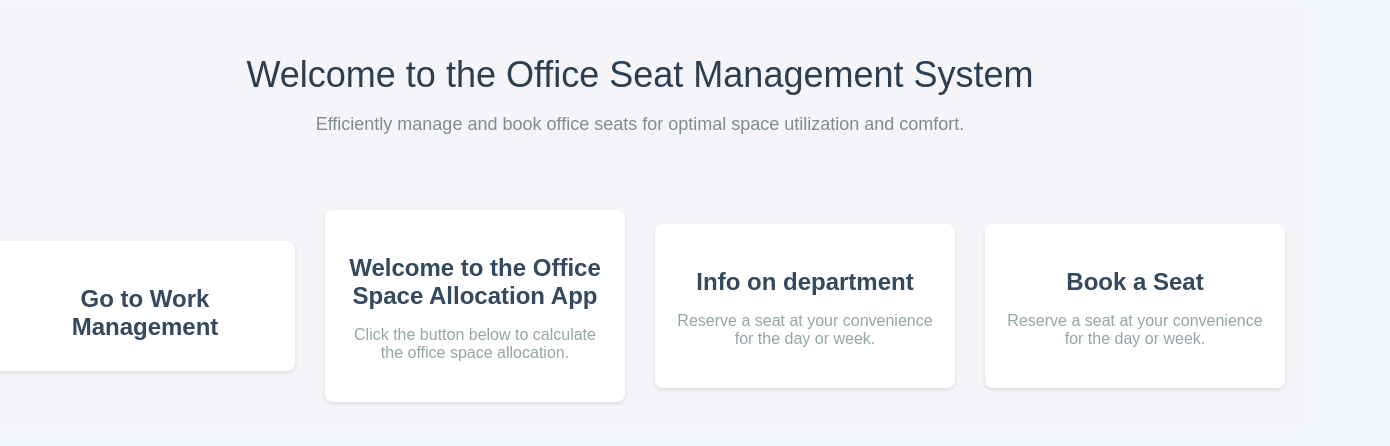
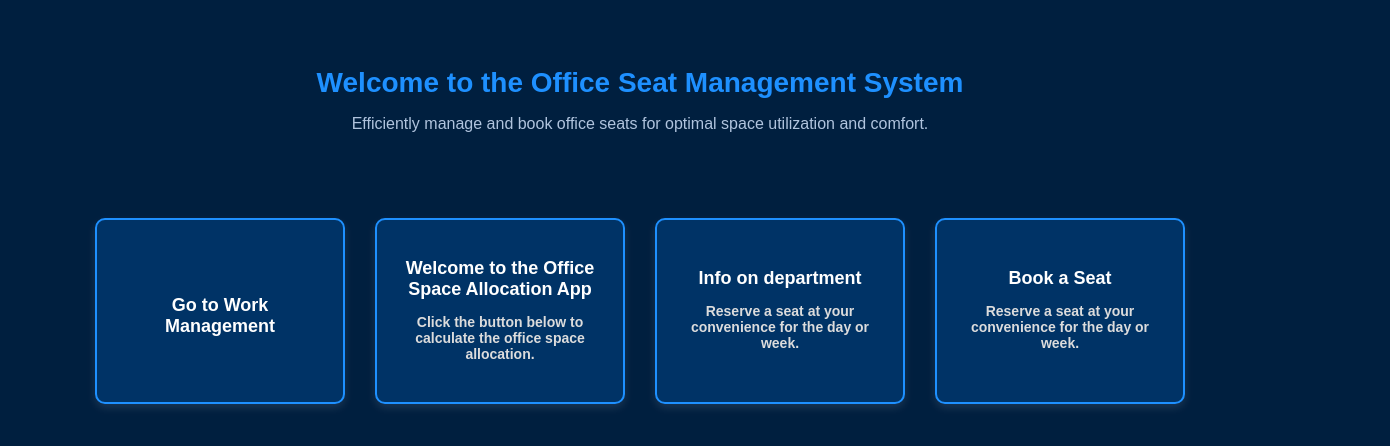
Before and after one commit to Prajna-MAX/Hack-a-League, a React (Create React App) app in the folder front/: page /home in a window 1280 px wide. Shown: the part 184-630 px from the top of the page, 1390 px wide, since content can reach past the window. Built offline with nearby package versions, Linux system fonts and the light colour scheme.

Commit message:
home css

```diff
--- a/front/src/components/Home.css
+++ b/front/src/components/Home.css
@@ -1,83 +1,73 @@
-/* Home.css */
-
+/* Home Page Styles */
 .home {
-    font-family: Arial, sans-serif;
-    background-color: #f4f4f9;
-    padding: 20px;
+    background-color: #001f3f; /* Dark Blue Background */
+    color: white;
+    min-height: 100vh;
     display: flex;
     flex-direction: column;
     align-items: center;
+    justify-content: center;
+    text-align: center;
+    font-family: 'Arial', sans-serif;
+    width: 1500px;
   }
 
+  /* Introduction Section */
   .intro {
-    text-align: center;
-    margin-bottom: 40px;
+    margin-bottom: 30px;
+    padding: 20px;
   }
 
   .intro h2 {
-    font-size: 36px;
-    color: #2c3e50;
+    font-size: 28px;
+    font-weight: bold;
+    color: #1e90ff; /* Bright Blue */
     margin-bottom: 10px;
   }
 
   .intro p {
-    font-size: 18px;
-    color: #7f8c8d;
+    font-size: 16px;
+    color: #b0c4de; /* Light Steel Blue */
   }
 
+  /* Features Section */
   .features {
     display: flex;
-    flex-direction: row;
-    align-items: center;
+    flex-wrap: wrap;
+    justify-content: center;
     gap: 20px;
-
+    width: 80%;
   }
 
+  /* Feature Buttons */
   .feature-card {
-    background-color: #ffffff;
-    border: 1px solid #ddd;
-    border-radius: 8px;
+    background-color: #003366; /* Dark Blue */
+    color: white;
+    border: 2px solid #1e90ff; /* Bright Blue */
     padding: 20px;
+    border-radius: 10px;
+    width: 250px;
     text-align: center;
-    width: 300px;
-    box-shadow: 0 2px 4px rgba(0, 0, 0, 0.1);
     cursor: pointer;
-    transition: transform 0.3s, box-shadow 0.3s;
+    font-size: 16px;
+    font-weight: bold;
+    transition: all 0.3s ease-in-out;
+    box-shadow: 0 4px 8px rgba(255, 255, 255, 0.1);
   }
 
   .feature-card:hover {
+    background-color: #1e90ff; /* Brighter Blue */
     transform: translateY(-5px);
-    box-shadow: 0 4px 8px rgba(0, 0, 0, 0.2);
+    box-shadow: 0 6px 12px rgba(30, 144, 255, 0.4);
   }
 
   .feature-card h3 {
-    font-size: 24px;
-    color: #34495e;
-    margin-bottom: 10px;
+    font-size: 18px;
+    margin-bottom: 8px;
+    color: #ffffff;
   }
 
   .feature-card p {
-    font-size: 16px;
-    color: #95a5a6;
+    font-size: 14px;
+    color: #dcdcdc; /* Light Gray */
   }
-
-  button.feature-card {
-    color: white;
-    border: none;
-    cursor: pointer;
-  }
-
-  button.feature-card:hover {
-    background-color: #3498db;
-  }
-
-  @media (max-width: 768px) {
-    .features {
-      gap: 15px;
-    }
-
-    .feature-card {
-      width: 250px;
-      padding: 15px;
-    }
-  }
--- a/front/src/components/deptForm.css
+++ b/front/src/components/deptForm.css
@@ -111,6 +111,3 @@ body {
     color: #666;
     margin: 0;
   }
-  .button-container{
-    display: flex;
-  }
```
